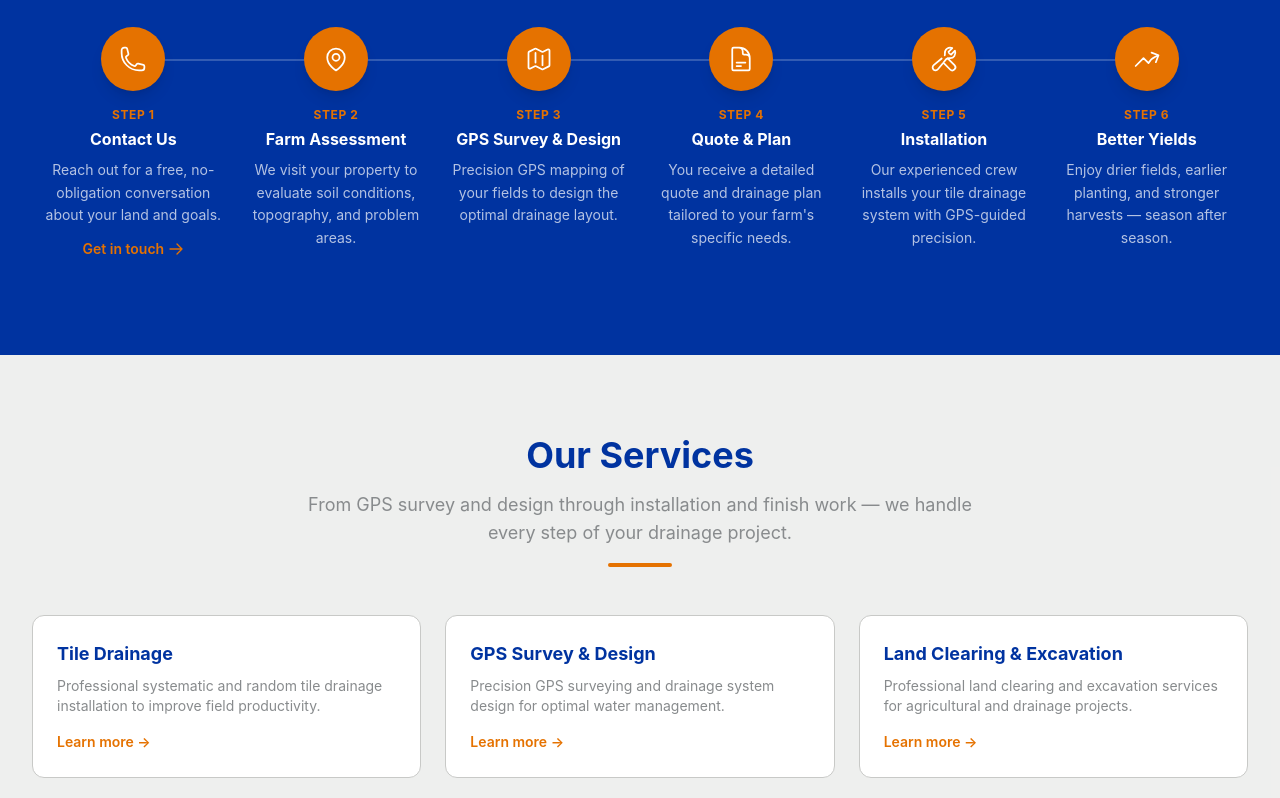
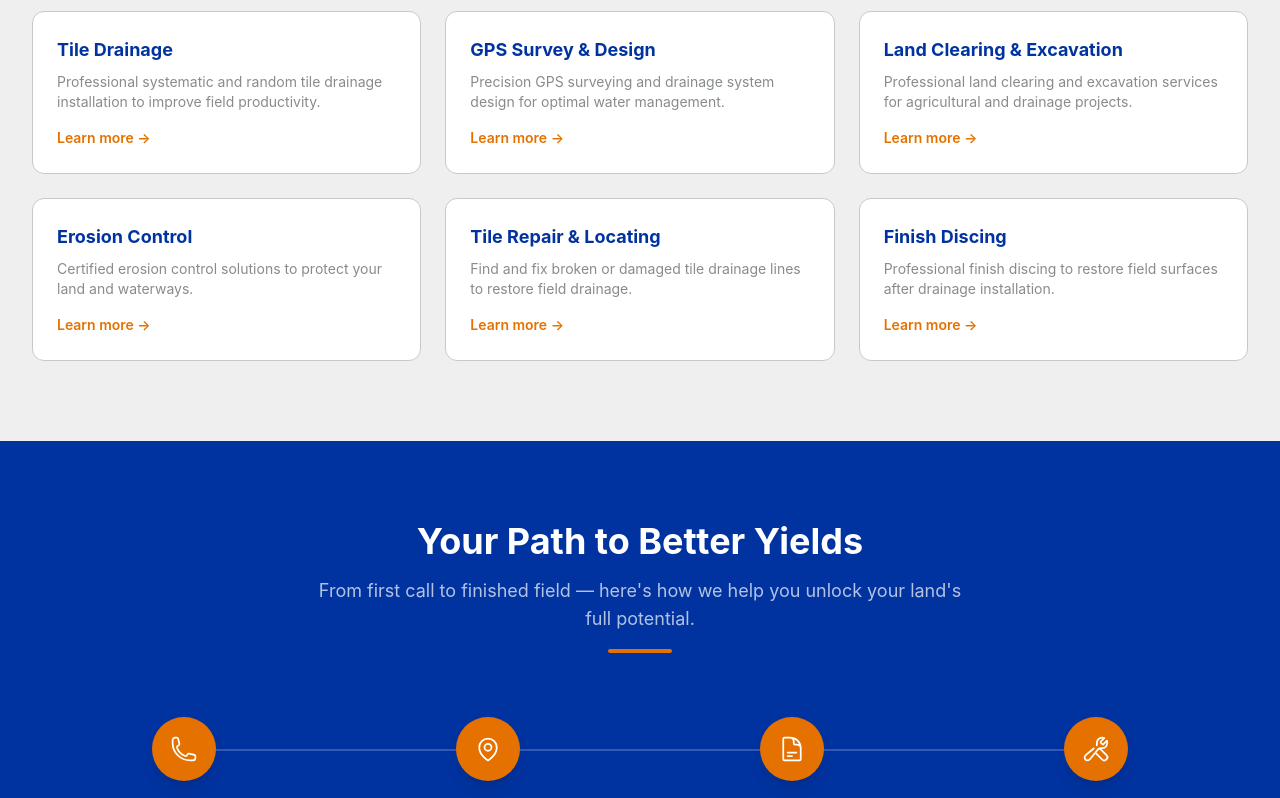
Before and after one commit to jboth1981/bluewater-drainage, a React (Vite) app: page / in a window 1280 px wide. Shown: the part 1820-2618 px from the top of the page. Built offline with nearby package versions, Linux system fonts and the light colour scheme.

Commit message:
Move steps section below Services, reduce to 4 steps, remove duplicates

```diff
--- a/src/pages/Home.tsx
+++ b/src/pages/Home.tsx
@@ -118,6 +118,29 @@ export default function Home() {
         </div>
       </section>
 
+      {/* Services Overview */}
+      <section className="py-20 bg-gray-light/30">
+        <div className="mx-auto max-w-7xl px-4 sm:px-6 lg:px-8">
+          <SectionHeading
+            title="Our Services"
+            subtitle="From GPS survey and design through installation and finish work — we handle every step of your drainage project."
+          />
+          <div className="grid gap-6 sm:grid-cols-2 lg:grid-cols-3">
+            {services.map((service) => (
+              <Link key={service.id} to={`/services#${service.id}`}>
+                <Card hover className="h-full">
+                  <h3 className="text-lg font-bold text-blue-primary">{service.title}</h3>
+                  <p className="mt-2 text-sm text-gray-medium">{service.shortDescription}</p>
+                  <span className="mt-4 inline-block text-sm font-semibold text-orange">
+                    Learn more &rarr;
+                  </span>
+                </Card>
+              </Link>
+            ))}
+          </div>
+        </div>
+      </section>
+
       {/* How It Works — Steps to Better Drainage */}
       <section className="py-20 bg-blue-primary text-white">
         <div className="mx-auto max-w-7xl px-4 sm:px-6 lg:px-8">
@@ -131,9 +154,9 @@ export default function Home() {
             <div className="mt-4 h-1 w-16 bg-orange rounded mx-auto" />
           </div>
 
-          <div className="grid gap-0 md:grid-cols-6 relative">
+          <div className="grid gap-0 md:grid-cols-4 relative">
             {/* Connecting line between steps (desktop only) */}
-            <div className="hidden md:block absolute top-12 left-[8.3%] right-[8.3%] h-0.5 bg-white/20 z-0" />
+            <div className="hidden md:block absolute top-12 left-[12.5%] right-[12.5%] h-0.5 bg-white/20 z-0" />
 
             {[
               {
@@ -160,18 +183,8 @@ export default function Home() {
               },
               {
                 step: '3',
-                title: 'GPS Survey & Design',
-                description: 'Precision GPS mapping of your fields to design the optimal drainage layout.',
-                icon: (
-                  <svg className="w-7 h-7" fill="none" stroke="currentColor" strokeWidth="1.5" viewBox="0 0 24 24">
-                    <path strokeLinecap="round" strokeLinejoin="round" d="M9 6.75V15m6-6v8.25m.503 3.498 4.875-2.437c.381-.19.622-.58.622-1.006V4.82c0-.836-.88-1.38-1.628-1.006l-3.869 1.934c-.317.159-.69.159-1.006 0L9.503 3.252a1.125 1.125 0 0 0-1.006 0L3.622 5.689C3.24 5.88 3 6.27 3 6.695V19.18c0 .836.88 1.38 1.628 1.006l3.869-1.934c.317-.159.69-.159 1.006 0l4.994 2.497c.317.158.69.158 1.006 0Z" />
-                  </svg>
-                ),
-              },
-              {
-                step: '4',
                 title: 'Quote & Plan',
-                description: 'You receive a detailed quote and drainage plan tailored to your farm\'s specific needs.',
+                description: 'You receive a detailed quote and custom drainage design tailored to your farm\'s specific needs.',
                 icon: (
                   <svg className="w-7 h-7" fill="none" stroke="currentColor" strokeWidth="1.5" viewBox="0 0 24 24">
                     <path strokeLinecap="round" strokeLinejoin="round" d="M19.5 14.25v-2.625a3.375 3.375 0 0 0-3.375-3.375h-1.5A1.125 1.125 0 0 1 13.5 7.125v-1.5a3.375 3.375 0 0 0-3.375-3.375H8.25m0 12.75h7.5m-7.5 3H12M10.5 2.25H5.625c-.621 0-1.125.504-1.125 1.125v17.25c0 .621.504 1.125 1.125 1.125h12.75c.621 0 1.125-.504 1.125-1.125V11.25a9 9 0 0 0-9-9Z" />
@@ -179,22 +192,12 @@ export default function Home() {
                 ),
               },
               {
-                step: '5',
+                step: '4',
                 title: 'Installation',
                 description: 'Our experienced crew installs your tile drainage system with GPS-guided precision.',
                 icon: (
                   <svg className="w-7 h-7" fill="none" stroke="currentColor" strokeWidth="1.5" viewBox="0 0 24 24">
                     <path strokeLinecap="round" strokeLinejoin="round" d="M11.42 15.17 17.25 21A2.652 2.652 0 0 0 21 17.25l-5.877-5.877M11.42 15.17l2.496-3.03c.317-.384.74-.626 1.208-.766M11.42 15.17l-4.655 5.653a2.548 2.548 0 1 1-3.586-3.586l6.837-5.63m5.108-.233c.55-.164 1.163-.188 1.743-.14a4.5 4.5 0 0 0 4.486-6.336l-3.276 3.277a3.004 3.004 0 0 1-2.25-2.25l3.276-3.276a4.5 4.5 0 0 0-6.336 4.486c.049.58.025 1.194-.14 1.743" />
-                  </svg>
-                ),
-              },
-              {
-                step: '6',
-                title: 'Better Yields',
-                description: 'Enjoy drier fields, earlier planting, and stronger harvests — season after season.',
-                icon: (
-                  <svg className="w-7 h-7" fill="none" stroke="currentColor" strokeWidth="1.5" viewBox="0 0 24 24">
-                    <path strokeLinecap="round" strokeLinejoin="round" d="M2.25 18 9 11.25l4.306 4.306a11.95 11.95 0 0 1 5.814-5.518l2.74-1.22m0 0-5.94-2.281m5.94 2.28-2.28 5.941" />
                   </svg>
                 ),
               },
@@ -220,29 +223,6 @@ export default function Home() {
                   </Link>
                 )}
               </div>
-            ))}
-          </div>
-        </div>
-      </section>
-
-      {/* Services Overview */}
-      <section className="py-20 bg-gray-light/30">
-        <div className="mx-auto max-w-7xl px-4 sm:px-6 lg:px-8">
-          <SectionHeading
-            title="Our Services"
-            subtitle="From GPS survey and design through installation and finish work — we handle every step of your drainage project."
-          />
-          <div className="grid gap-6 sm:grid-cols-2 lg:grid-cols-3">
-            {services.map((service) => (
-              <Link key={service.id} to={`/services#${service.id}`}>
-                <Card hover className="h-full">
-                  <h3 className="text-lg font-bold text-blue-primary">{service.title}</h3>
-                  <p className="mt-2 text-sm text-gray-medium">{service.shortDescription}</p>
-                  <span className="mt-4 inline-block text-sm font-semibold text-orange">
-                    Learn more &rarr;
-                  </span>
-                </Card>
-              </Link>
             ))}
           </div>
         </div>
```
